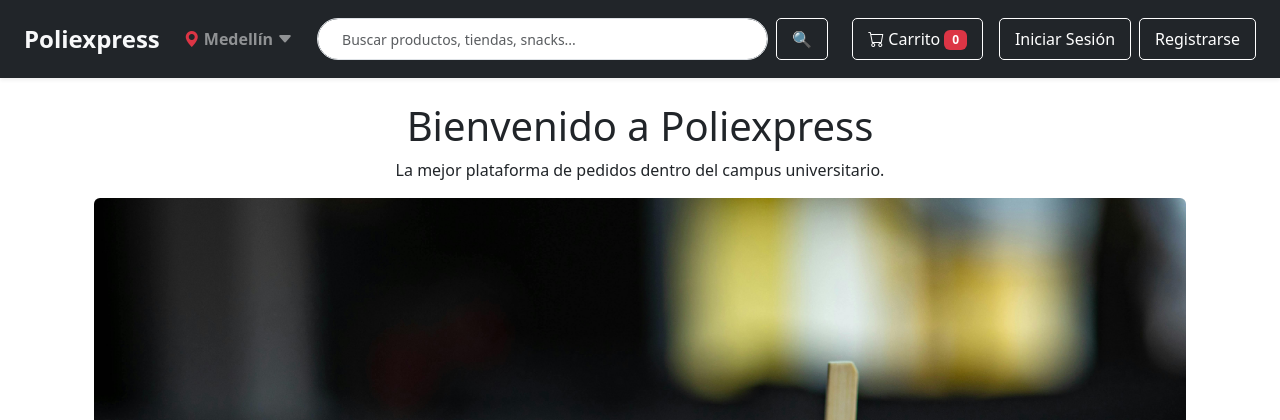
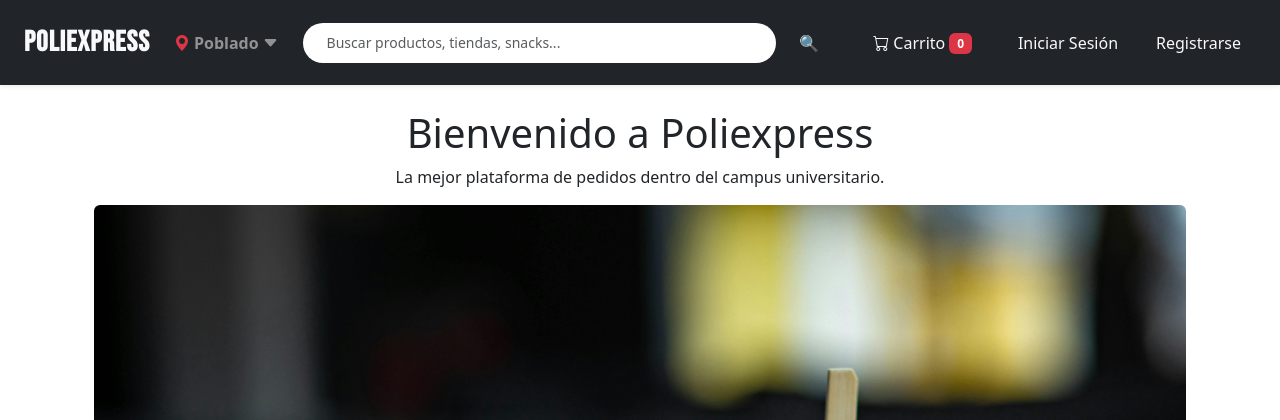
Before and after one commit to Jeison1237/Poliexpress, a Django app: page /productos/ in a window 1280 px wide. Shown: the top 420 px of the page. Run offline with Django 5.2, Linux system fonts and the light colour scheme.

Commit message:
Improved the looks on the navbar

```diff
--- a/pedidos/static/pedidos/css/styles.css
+++ b/pedidos/static/pedidos/css/styles.css
@@ -1,51 +1,51 @@
-/* ======= Navbar ======= */
+/* Navbar principal */
 .navbar {
-    background: #333; /* Color oscuro */
+    background: #333;
     padding: 10px 20px;
     display: flex;
     align-items: center;
     justify-content: space-between;
   }
 
-/* Estilo del logo */
+  /* Logo con fuente llamativa */
   .navbar .navbar-brand {
-    font-size: 1.5rem;
+    font-size: 1.8rem;
     font-weight: bold;
     color: white;
     text-decoration: none;
     transition: color 0.3s ease-in-out;
+    font-family: 'Bebas Neue', sans-serif;
+    letter-spacing: 1px;
   }
 
   .navbar .navbar-brand:hover {
     color: #007bff;
   }
 
-/* Contenedor de los botones de navegación */
-.navbar .nav-links {
-    display: flex;
-    align-items: center;
-    gap: 15px;
-}
-
-/* Botones de la navbar */
+  /* Botones sin bordes */
   .navbar .btn {
     background: transparent;
     color: white;
-    border-radius: 5px;
     padding: 8px 15px;
     font-size: 1rem;
     transition: all 0.3s ease-in-out;
-    border: 1px solid white;
     text-decoration: none;
+    border: none;
+    box-shadow: none;
   }
 
   .navbar .btn:hover {
     background: #444;
     color: #fff;
-    border-color: #007bff;
   }
 
-/* Estilo del menú desplegable */
+  /* Input de búsqueda sin borde */
+  .navbar input.form-control.border-0 {
+    box-shadow: none;
+    border: none;
+  }
+
+  /* Menú desplegable */
   .navbar .dropdown-menu {
     background: #222;
     border-radius: 8px;
@@ -65,7 +65,7 @@
     background: #007bff;
   }
 
-/* Responsividad */
+  /* Responsivo */
   @media (max-width: 768px) {
     .navbar {
       flex-direction: column;
@@ -82,13 +82,14 @@
       width: 100%;
       text-align: center;
     }
+
     .navbar-scroll {
       background-color: #333 !important;
       transition: background-color 0.3s ease-in-out;
     }
+  }
 
-}
-    /* .dark mode */
+  /* Botón flotante opcional */
   .floating-btn {
     position: fixed;
     bottom: 20px;
--- a/pedidos/templates/pedidos/base.html
+++ b/pedidos/templates/pedidos/base.html
@@ -17,7 +17,26 @@
 <body>
 
 <!-- Navbar moderna estilo Rappi en modo oscuro con menú hamburguesa -->
-<nav class="navbar navbar-expand-lg navbar-dark bg-dark shadow-sm sticky-top">
+<!DOCTYPE html>
+<html lang="es">
+<head>
+  <meta charset="UTF-8">
+  <meta name="viewport" content="width=device-width, initial-scale=1">
+  <title>Navbar Poliexpress</title>
+
+  <!-- Bootstrap & Bootstrap Icons -->
+  <link href="https://cdn.jsdelivr.net/npm/bootstrap@5.3.3/dist/css/bootstrap.min.css" rel="stylesheet">
+  <link href="https://cdn.jsdelivr.net/npm/bootstrap-icons@1.10.5/font/bootstrap-icons.css" rel="stylesheet">
+
+  <!-- Fuente llamativa -->
+  <link href="https://fonts.googleapis.com/css2?family=Bebas+Neue&display=swap" rel="stylesheet">
+
+  <!-- Estilos personalizados -->
+  <link rel="stylesheet" href="navbar-styles.css">
+</head>
+<body>
+
+  <nav class="navbar navbar-expand-lg navbar-dark bg-dark shadow-sm sticky-top">
     <div class="container-fluid px-4 py-2">
 
       <!-- Botón hamburguesa -->
@@ -31,7 +50,7 @@
       <!-- Ubicación -->
       <div class="d-none d-md-flex align-items-center me-4 text-white-50">
         <i class="bi bi-geo-alt-fill text-danger me-1"></i>
-        <span class="fw-semibold">Medellín</span>
+        <span class="fw-semibold">Poblado</span>
         <i class="bi bi-caret-down-fill ms-1"></i>
       </div>
 
@@ -40,14 +59,14 @@
 
         <!-- Buscador -->
         <form class="d-flex flex-grow-1 me-4 mt-2 mt-lg-0" method="get" action="{% url 'pedidos:menu' %}">
-          <input class="form-control form-control-sm rounded-pill px-4 me-2" type="search" name="q" placeholder="Buscar productos, tiendas, snacks..." aria-label="Buscar">
-          <button class="btn btn-outline-light btn-sm" type="submit">🔍</button>
+          <input class="form-control form-control-sm rounded-pill px-4 me-2 border-0" type="search" name="q" placeholder="Buscar productos, tiendas, snacks..." aria-label="Buscar">
+          <button class="btn btn-sm border-0 text-light" type="submit">🔍</button>
         </form>
 
-        <!-- Usuario y Carrito (en collapse también) -->
+        <!-- Usuario y Carrito -->
         <div class="d-flex align-items-center flex-column flex-lg-row mt-3 mt-lg-0">
           <!-- Carrito -->
-          <a class="btn btn-outline-light btn-sm me-lg-3 mb-2 mb-lg-0" href="{% url 'pedidos:carrito' %}">
+          <a class="btn btn-sm text-light border-0 me-lg-3 mb-2 mb-lg-0" href="{% url 'pedidos:carrito' %}">
             <i class="bi bi-cart"></i>
             <span class="d-lg-inline">Carrito</span>
             <span id="contador-carrito" class="badge bg-danger">0</span>
@@ -56,7 +75,7 @@
           <!-- Usuario autenticado -->
           {% if user.is_authenticated %}
           <div class="dropdown">
-            <a class="btn btn-outline-light btn-sm dropdown-toggle" href="#" id="userDropdown" role="button" data-bs-toggle="dropdown">
+            <a class="btn btn-sm text-light border-0 dropdown-toggle" href="#" id="userDropdown" role="button" data-bs-toggle="dropdown">
               <i class="bi bi-person-circle me-1"></i> {{ user.username }}
             </a>
             <ul class="dropdown-menu dropdown-menu-end">
@@ -68,14 +87,16 @@
             </ul>
           </div>
           {% else %}
-          <a class="btn btn-outline-light btn-sm me-lg-2 mb-2 mb-lg-0" href="{% url 'pedidos:login' %}">Iniciar Sesión</a>
-          <a class="btn btn-outline-light btn-sm" href="{% url 'pedidos:registro' %}">Registrarse</a>
+          <a class="btn btn-sm text-light border-0 me-lg-2 mb-2 mb-lg-0" href="{% url 'pedidos:login' %}">Iniciar Sesión</a>
+          <a class="btn btn-sm text-light border-0" href="{% url 'pedidos:registro' %}">Registrarse</a>
           {% endif %}
         </div>
 
       </div>
     </div>
   </nav>
+
+
 
 
 <!-- Contenido principal -->
```
Also changed, not shown: db.sqlite3. Lines whose indentation alone changed are shown as unchanged.
